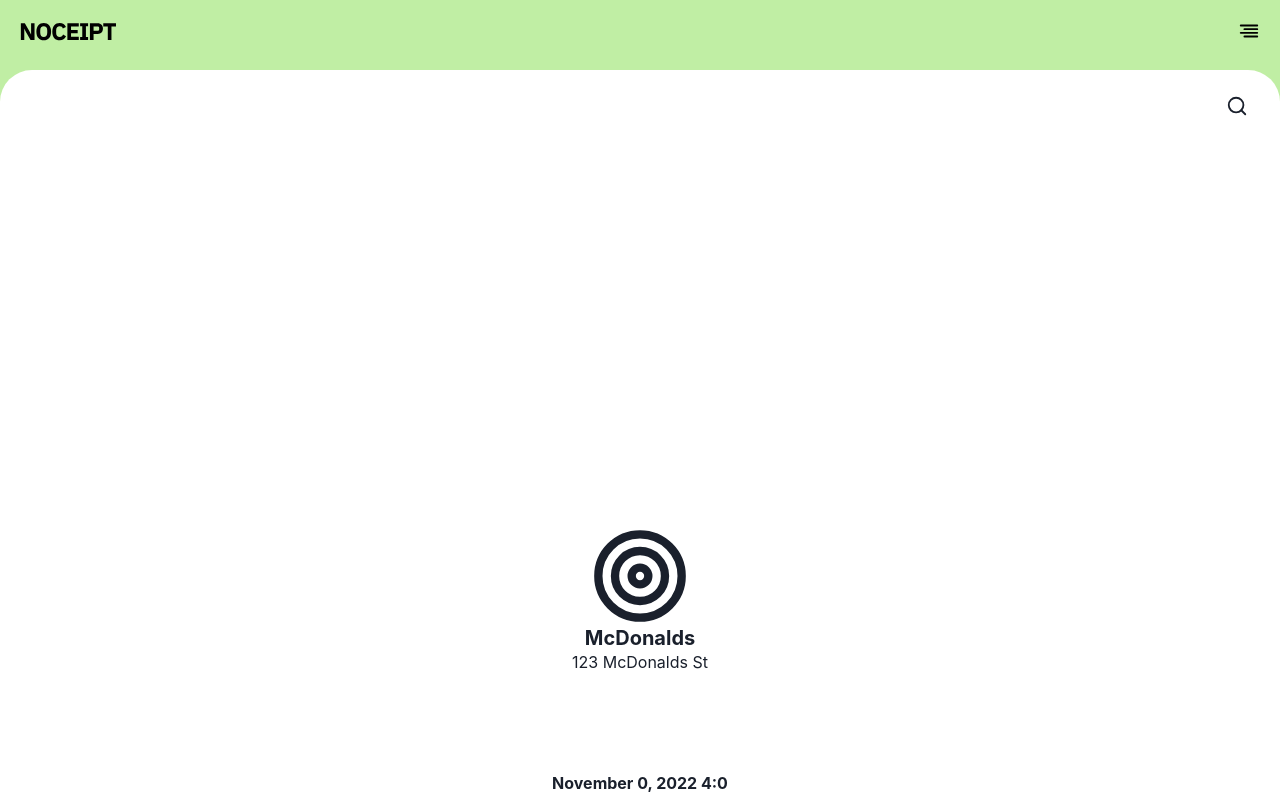
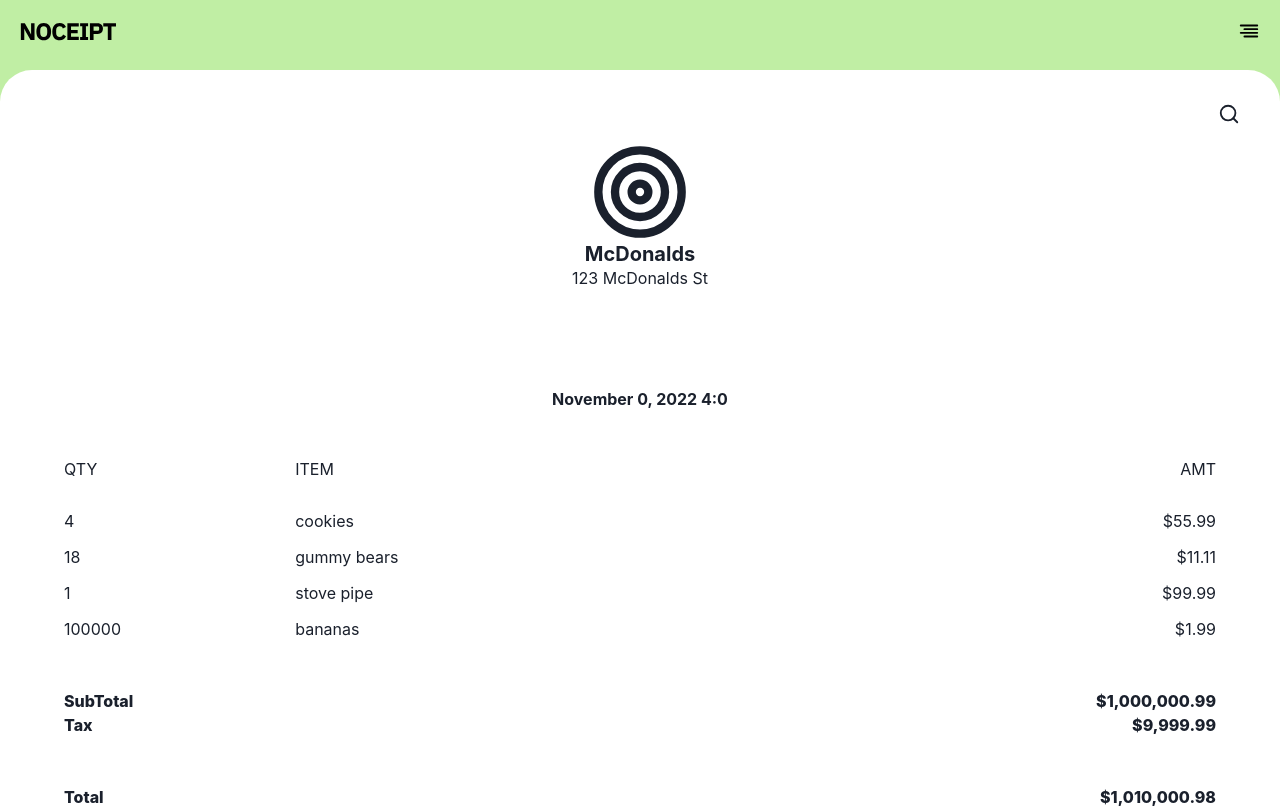
Before and after one commit to Noceipt/noceipt-app, a Next.js app: page / in a window 1280 px wide. Shown: the top 808 px of the page. Built offline with nearby package versions, Linux system fonts and the light colour scheme.

Commit message:
43: Fix everything for the side nav

```diff
--- a/components/Navbar/index.tsx
+++ b/components/Navbar/index.tsx
@@ -1,7 +1,7 @@
 import Image from "next/image";
 import logo from "./noceipt_logo.svg";
 import logoWhite from "./noceipt_logo_white.svg";
-import { FiAlignRight } from "react-icons/fi";
+import { FiAlignRight, FiChevronRight } from "react-icons/fi";
 import styles from "./Navbar.module.scss";
 import { useSidenav } from "../../providers/SidenavProvider";
 import { Box, useColorModeValue } from "@chakra-ui/react";
@@ -15,7 +15,11 @@ const Navbar = () => {
 			<Box as="header" bgColor="green" className={styles.Navbar}>
 				<Image src={image} alt="Noceipt Logo" />
 				<button onClick={() => setOpen(!open)}>
-					<FiAlignRight color={hamburgerColor} size={22} />
+					{open ? (
+						<FiChevronRight size={22} />
+					) : (
+						<FiAlignRight color={hamburgerColor} size={22} />
+					)}
 				</button>
 			</Box>
 		</div>
--- a/components/Search/Search.module.scss
+++ b/components/Search/Search.module.scss
@@ -1,4 +1,6 @@
-
+.searchContainer {
+	padding: 8px,
+}
 
 .searchBtn {
     border: none;
--- a/components/Search/Search.tsx
+++ b/components/Search/Search.tsx
@@ -1,61 +1,80 @@
-import styles from './Search.module.scss';
-import { Box, Button, Input } from '@chakra-ui/react';
-import { FormEvent, useState } from 'react';
-import { AnimatePresence, motion } from 'framer-motion';
+import styles from "./Search.module.scss";
+import { Box, Button, Input } from "@chakra-ui/react";
+import { FormEvent, useState } from "react";
+import { AnimatePresence, motion } from "framer-motion";
 import { FiSearch, FiX } from "react-icons/fi";
 
 interface ISearchProps {
 	classname?: string;
 	callback?: (searchInput: string) => void;
 }
-const Search = ({
-    classname = '',
-    callback = () => {},
-}: ISearchProps) => {
-    const [searchInput, setSearchInput] = useState<string>('');
+const Search = ({ classname = "", callback = () => {} }: ISearchProps) => {
+	const [searchInput, setSearchInput] = useState<string>("");
 	const [isActive, setIsActive] = useState<boolean>(false);
 
 	const handleChange = (e: FormEvent<HTMLInputElement>) => {
 		e.preventDefault();
 		setSearchInput(e.currentTarget.value);
-    }
+	};
 
 	const handleClick = (e: FormEvent<HTMLButtonElement>) => {
 		e.preventDefault();
 		setIsActive(!isActive);
-    }
+	};
 
 	const handleSubmit = (e: FormEvent<HTMLButtonElement>) => {
 		e.preventDefault();
 		callback(searchInput);
-    }
+	};
 
 	return (
-        <Box className={styles.searchContainer} display={'flex'} justifyContent={'flex-end'}>
+		<Box
+			className={styles.searchContainer}
+			display={"flex"}
+			justifyContent={"flex-end"}
+		>
 			<AnimatePresence>
 				{isActive && (
-                    <motion.div initial={{ width: 0, opacity: 0 }} animate={{ width: '100%', opacity: 1 }} exit={{ width: 0, opacity: 0 }} transition={{ duration: 0.8 }}>
-                        <Input placeholder='Search'
-                            size='md'
-                            type='search'
+					<motion.div
+						initial={{ width: 0, opacity: 0 }}
+						animate={{ width: "100%", opacity: 1 }}
+						exit={{ width: 0, opacity: 0 }}
+						transition={{ duration: 0.8 }}
+					>
+						<Input
+							placeholder="Search"
+							size="md"
+							type="search"
 							onChange={handleChange}
-                            value={searchInput}/>
+							value={searchInput}
+						/>
 					</motion.div>
 				)}
 			</AnimatePresence>
 			<AnimatePresence>
 				{!isActive ? (
 					<Button className={styles.searchBtn} onClick={handleClick}>
-                    <FiSearch size={22}/>
+						<FiSearch size={22} />
 					</Button>
 				) : (
 					<>
-                    <motion.div initial={{ opacity: 0 }} animate={{ opacity: 1 }} exit={{ opacity: 0 }} transition={{ duration: 0.8 }}>
-                        <Button className={styles.searchBtn} onClick={handleClick}>
-                            <FiX  size={22}/>
+						<motion.div
+							initial={{ opacity: 0 }}
+							animate={{ opacity: 1 }}
+							exit={{ opacity: 0 }}
+							transition={{ duration: 0.8 }}
+						>
+							<Button
+								className={styles.searchBtn}
+								onClick={handleClick}
+							>
+								<FiX size={22} />
 							</Button>
 						</motion.div>
-                    <Button className={styles.searchBtn} onClick={handleSubmit}>
+						<Button
+							className={styles.searchBtn}
+							onClick={handleSubmit}
+						>
 							<FiSearch size={22} />
 						</Button>
 					</>
--- a/components/Sidenav/index.tsx
+++ b/components/Sidenav/index.tsx
@@ -1,19 +1,11 @@
 import { Box, IconButton, useColorMode } from "@chakra-ui/react";
-import { FiChevronLeft, FiMoon, FiSun } from "react-icons/fi";
-import { useSidenav } from "../../providers/SidenavProvider";
+import { FiMoon, FiSun } from "react-icons/fi";
 import styles from "./Sidenav.module.scss";
 
 const Sidenav = () => {
 	const { colorMode, toggleColorMode } = useColorMode();
-	const { open, setOpen } = useSidenav();
 	return (
 		<Box as="aside" bgColor="green" className={styles.Sidenav}>
-			<IconButton
-				aria-label="Close Sidenav"
-				onClick={() => setOpen(!open)}
-			>
-				<FiChevronLeft size={20} />
-			</IconButton>
 			<IconButton aria-label="Toggle Mode" onClick={toggleColorMode}>
 				{colorMode === "light" ? (
 					<FiMoon size={20} />
--- a/pages/index.tsx
+++ b/pages/index.tsx
@@ -17,11 +17,6 @@ export default function Home() {
 			</Head>
 
 			<Page>
-				<Box
-					display="flex"
-					height={"50vh"}
-					flexDirection={"column"}
-				></Box>
 				<ReceiptComponent />
 			</Page>
 		</>
--- a/providers/SidenavProvider.tsx
+++ b/providers/SidenavProvider.tsx
@@ -4,6 +4,7 @@ import {
 	PropsWithChildren,
 	SetStateAction,
 	useContext,
+	useEffect,
 	useState,
 } from "react";
 import Sidenav from "../components/Sidenav";
@@ -20,6 +21,9 @@ const SidenavContext = createContext<ISidenavContext>({
 
 const SidenavProvider = ({ children }: PropsWithChildren) => {
 	const [open, setOpen] = useState(false);
+	useEffect(() => {
+		document.body.style.overflow = open ? "hidden" : "auto";
+	}, [open]);
 	return (
 		<SidenavContext.Provider value={{ open, setOpen }}>
 			<div
@@ -29,8 +33,9 @@ const SidenavProvider = ({ children }: PropsWithChildren) => {
 					minHeight: "100%",
 					position: "absolute",
 					transition: "ease-in-out 0.15s left",
-					left: open ? "-75vw" : "0vw",
+					left: open ? "-240px" : "0vw",
 					boxShadow: "0 0 -5px 10px rgba(0,0,0, 0.5)",
+					overflow: open ? "hidden" : "auto",
 				}}
 			>
 				{children}
--- a/templates/Page.tsx
+++ b/templates/Page.tsx
@@ -32,6 +32,7 @@ const Page = ({ children, title }: IPageProps) => {
 						marginTop={-8}
 						bgColor={bgColor}
 						as="main"
+						justifyContent="flex-start"
 					>
 						<Search />
 						{children}
```
Lines whose indentation alone changed are shown as unchanged.
